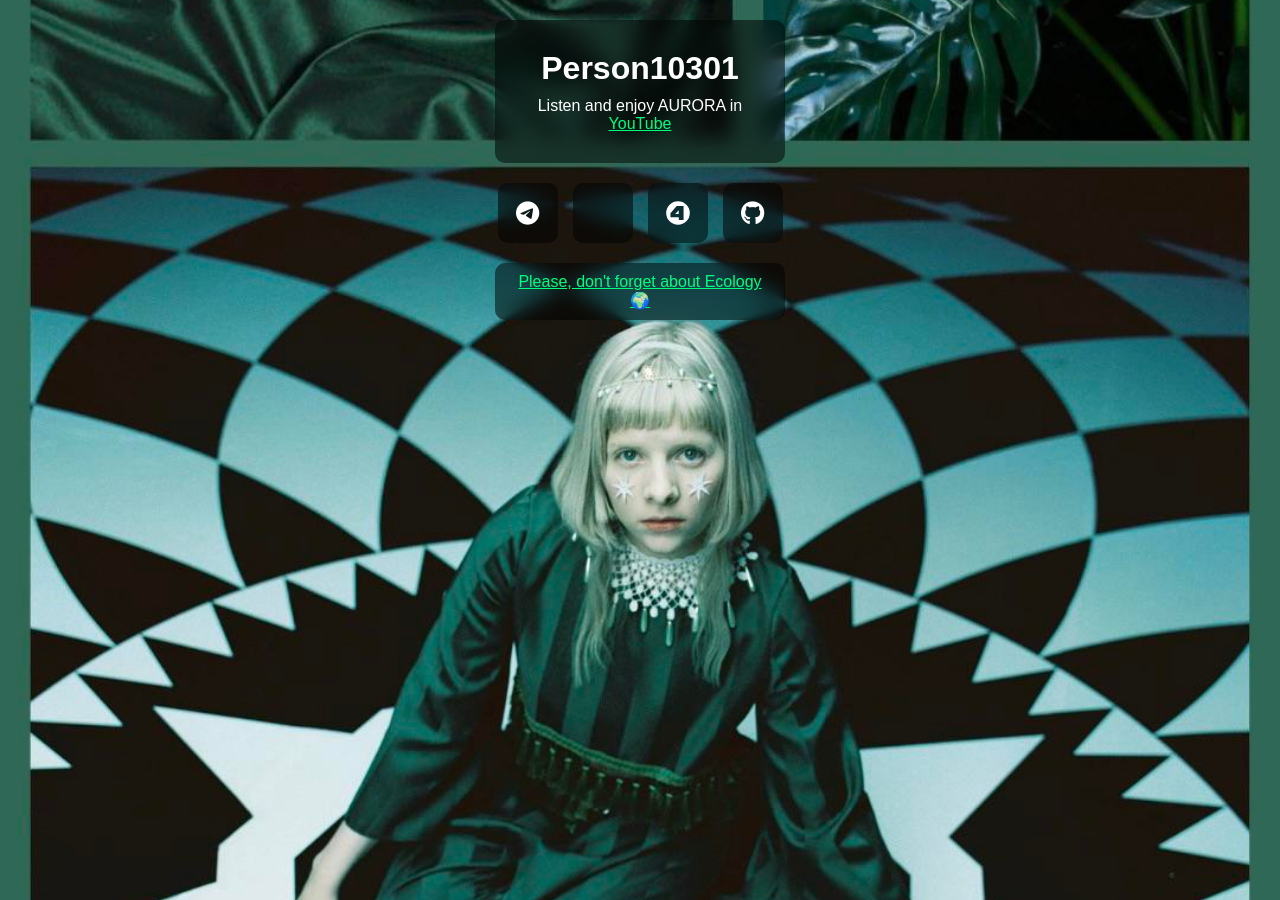
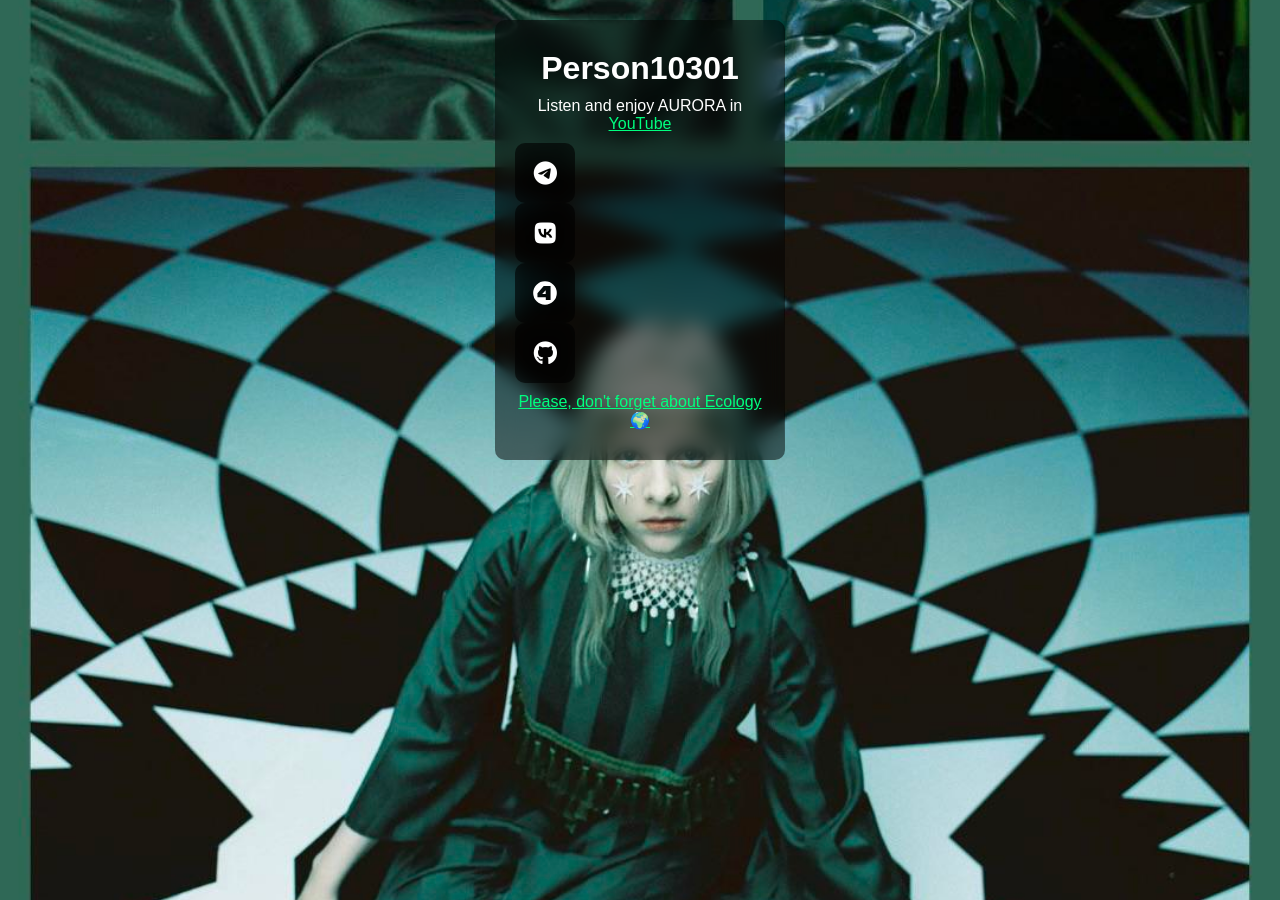
Before and after one commit to person10301/fox10301, a Jekyll site: the page built from index.md, in a window 1280 px wide. Built offline with Jekyll 4.4.1, drawn with Linux system fonts in a browser that asks for light colours; our own code applies the rules of GitHub Pages for plain Markdown files.

Commit message:
Update index.md

```diff
--- a/index.md
+++ b/index.md
@@ -9,12 +9,8 @@
     <h1>Person10301</h1>
     <p>Listen and enjoy AURORA in <a href="https://youtube.com/@auroramusic" class="link">YouTube</a>
     </p>
-  </div>
-  <div class="button-container">
     <a href="https://t.me/person10301" class="button"><i class="fab fa-telegram-plane"></i></a>
-    <a href="https://vk.com/person10301" class="button">
-<svg class="custom-icon" width="44" height="44" viewBox="0 0 640 640" xmlns="http://www.w3.org/2000/svg"> fill="currentColor" d="M127.5 127.5C96 159 96 209.7 96 311L96 329C96 430.3 96 481 127.5 512.5C159 544 209.7 544 311 544L328.9 544C430.3 544 481 544 512.4 512.5C543.8 481 544 430.3 544 329L544 311.1C544 209.7 544 159 512.5 127.6C481 96.2 430.3 96 329 96L311 96C209.7 96 159 96 127.5 127.5zM171.6 232.3L222.7 232.3C224.4 317.8 262.1 354 292 361.5L292 232.3L340.2 232.3L340.2 306C369.7 302.8 400.7 269.2 411.1 232.3L459.3 232.3C455.4 251.5 447.5 269.6 436.2 285.6C424.9 301.6 410.5 315.1 393.7 325.2C412.4 334.5 428.9 347.6 442.1 363.7C455.3 379.8 465 398.6 470.4 418.7L417.4 418.7C412.5 401.2 402.6 385.6 388.8 373.7C375 361.8 358.1 354.3 340.1 352.1L340.1 418.7L334.3 418.7C232.2 418.7 174 348.7 171.5 232.2z"/></svg>
-    </a>
+    <a href="https://vk.com/person10301" class="button"><i class="fab fa-vk"></i></a>
     <a href="https://4pda.to/forum/index.php?showuser=9050872" class="button">
       <svg class="custom-icon" width="44" height="44" viewBox="0 0 108 108" xmlns="http://www.w3.org/2000/svg">
         <path fill="#FFFFFF" d="m54 25a29 29 0 1 0 29 29 29 29 0 0 0-29-29zm13.69 45.92h-11.69l-.08-6.4h-20.45v-10l15.33-17.44h16.89z"/>
@@ -22,8 +18,6 @@
       </svg>
     </a>
     <a href="https://github.com/person10301" class="button"><i class="fab fa-github"></i></a>
-  </div>
-  <div class="ecology-message">
     <p><a href="https://news.mongabay.com/" class="link">Please, don't forget about Ecology🌍</a></p>
   </div>
 </body>
```
